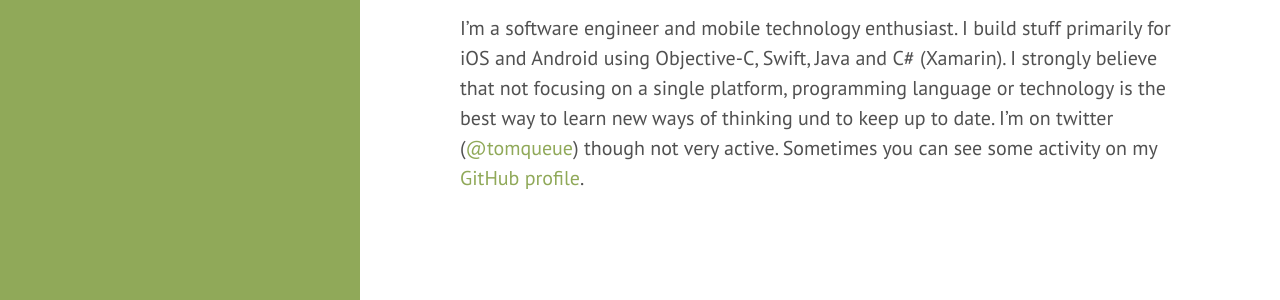
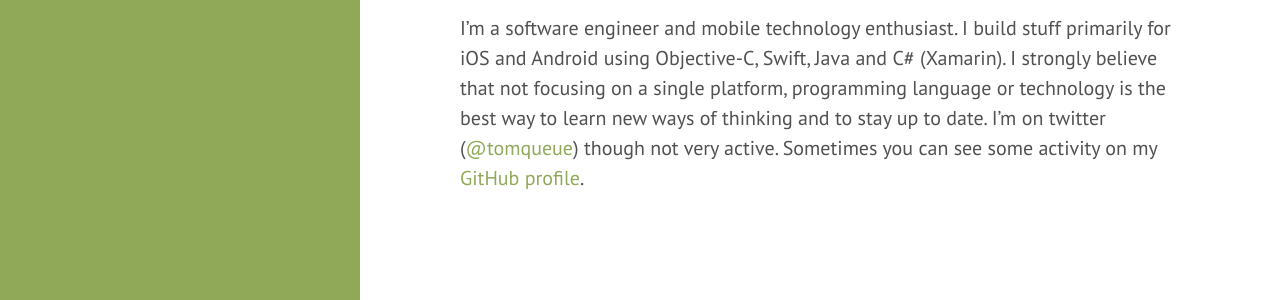
Before and after one commit to tomquist/tomquist.github.io, a Jekyll site: the page built from about.md, in a window 1280 px wide. Shown: the part 127-427 px from the top of the page. Built offline with Jekyll 4.4.1, drawn with Linux system fonts in a browser that asks for light colours; Markdown is read by kramdown in place of the engine named in the settings.

Commit message:
Update about.md
Fixed typos

```diff
--- a/about.md
+++ b/about.md
@@ -4,4 +4,4 @@ title: About me
 permalink: about/
 ---
 
-I'm a software engineer and mobile technology enthusiast. I build stuff primarily for iOS and Android using Objective-C, Swift, Java and C# (Xamarin). I strongly believe that not focusing on a single platform, programming language or technology is the best way to learn new ways of thinking und to keep up to date. I'm on twitter ([@tomqueue](https://twitter.com/tomqueue)) though not very active. Sometimes you can see some activity on my [GitHub profile](https://github.com/tomquist).
+I'm a software engineer and mobile technology enthusiast. I build stuff primarily for iOS and Android using Objective-C, Swift, Java and C# (Xamarin). I strongly believe that not focusing on a single platform, programming language or technology is the best way to learn new ways of thinking and to stay up to date. I'm on twitter ([@tomqueue](https://twitter.com/tomqueue)) though not very active. Sometimes you can see some activity on my [GitHub profile](https://github.com/tomquist).
```
